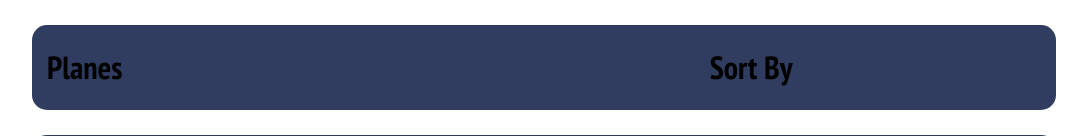
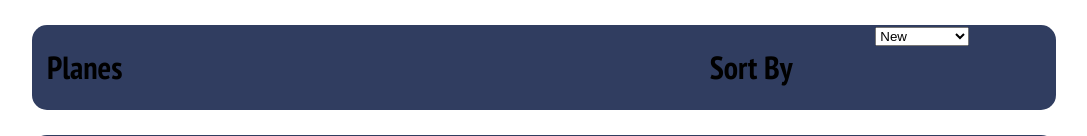
Before and after one commit to Burnside21140/PlaneWIKI, a Flask app: page /planes in a window 1280 px wide. Shown: the part 62-198 px from the top of the page, without its empty margins (96-1183 px from the left). Run offline with Flask 3, Linux system fonts and the light colour scheme; data comes from the database, SQL or seed files in the repository; both versions use the stored data as it was after the commit.

Commit message:
Start of sorting function

```diff
--- a/static/style/css/style.css
+++ b/static/style/css/style.css
@@ -98,6 +98,11 @@ a {
     width: 100%;
 }
 
+.pe-sort {
+    display: grid;
+    grid-template-columns: 1fr 1fr;
+}
+
 /** Font **/
 
 body {
--- a/templates/planes.html
+++ b/templates/planes.html
@@ -3,8 +3,20 @@
 {% block content %}
 <div class="pe-container">
     <div class="pe-header">
-        <h1>Planes</h1>
-        <h1>Sort By</h1>
+        <div>
+            <h1>Planes</h1>
+        </div>
+        <div class="pe-sort">
+            <h1>Sort By</h1>
+            <form method='POST' action="/planes">
+                <select name="Sort" id="Sort">
+                    <option value="new">New</option>
+                    <option value="new">Old</option>
+                    <option value="mostViews">Most Views</option>
+                    <option value="leastViews">Least Views</option>
+                </select>
+            </form>
+        </div>
     </div>
 </div>
 
```
Also changed, not shown: planeWIKIDB.db.
